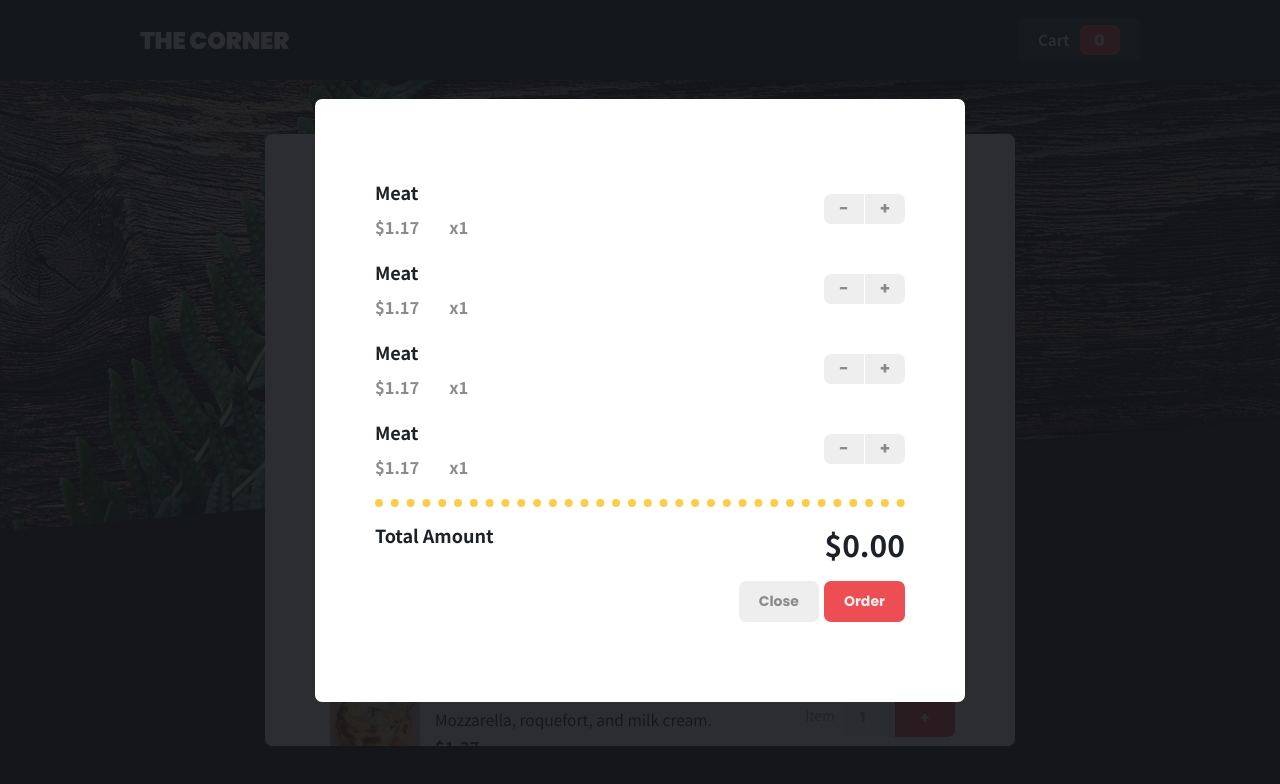
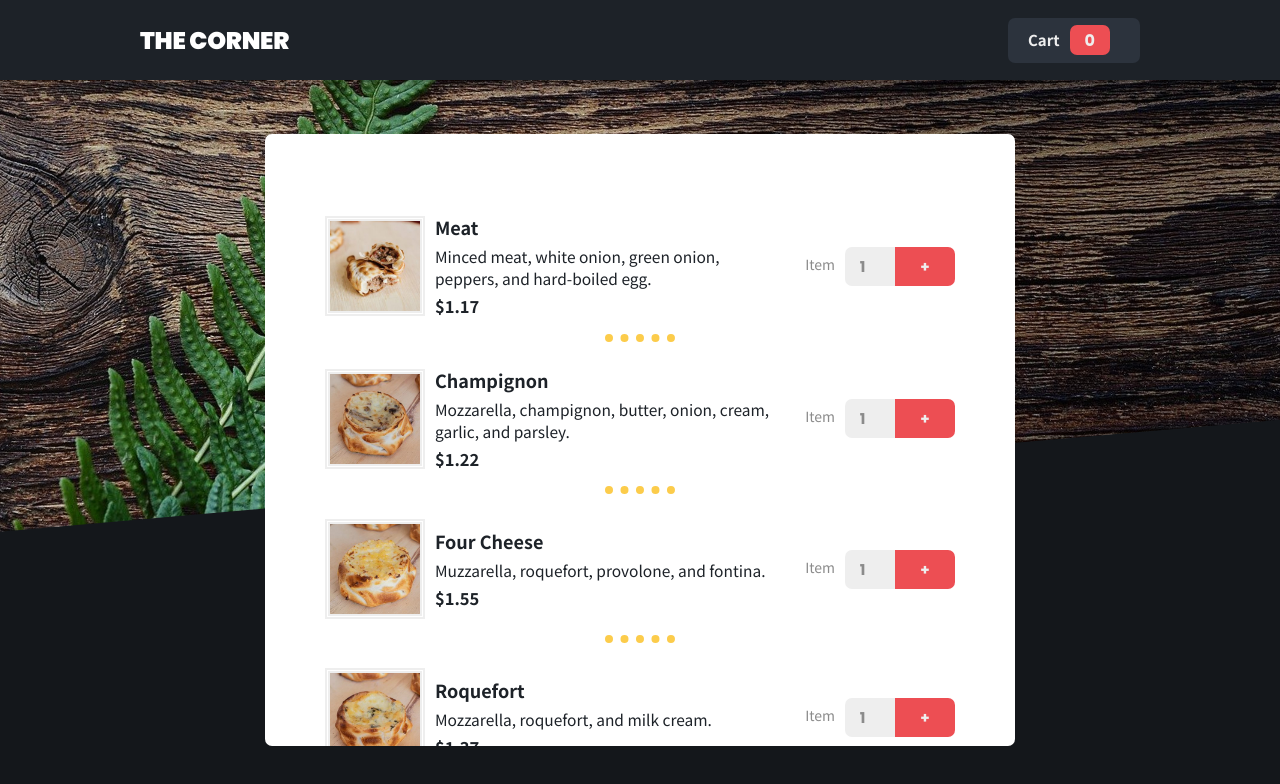
Before and after one commit to nicoPuegher/food-app, a React (Create React App) app: page / in a window 1280 px wide. Shown: the top 784 px of the page. Built offline with nearby package versions, Linux system fonts and the light colour scheme.

Commit message:
add cart visibility logic, cart portal and cart keyboard compatibility

```diff
--- a/public/index.html
+++ b/public/index.html
@@ -15,6 +15,7 @@
   </head>
   <body>
     <noscript>You need to enable JavaScript to run this app.</noscript>
+    <div id="modal"></div>
     <div id="root"></div>
   </body>
 </html>
--- a/src/App.jsx
+++ b/src/App.jsx
@@ -1,14 +1,30 @@
-import React from 'react';
+import React, { useState } from 'react';
 import Cart from './components/Cart/Cart';
 import Header from './components/Header/Header';
 import Main from './components/Main/Main';
 
-const App = () => (
-  <>
-    <Cart />
-    <Header />
-    <Main />
-  </>
-);
+const App = () => {
+  const [cartIsOpen, setCartIsOpen] = useState(false);
+
+  const openCartHandler = () => {
+    setCartIsOpen(true);
+  };
+
+  const closeCartHandler = () => {
+    setCartIsOpen(false);
+  };
+
+  return (
+    <>
+      {cartIsOpen && <Cart onCloseCart={closeCartHandler} />}
+      <Header
+        cartIsOpen={cartIsOpen}
+        onOpenCart={openCartHandler}
+        onCloseCart={closeCartHandler}
+      />
+      <Main />
+    </>
+  );
+};
 
 export default App;
--- a/src/components/Cart/Cart.jsx
+++ b/src/components/Cart/Cart.jsx
@@ -1,16 +1,17 @@
 import React from 'react';
+import ReactDOM from 'react-dom';
+import PropTypes from 'prop-types';
 import styles from './Cart.module.css';
 
-const Cart = () => (
-  <div className={styles.cart}>
-    <div className={styles.backdrop} />
-    <section className={styles.container}>
-      <ul>
-        <li>
+const Cart = ({ onCloseCart }) => {
+  const cartItems = [
+    { id: 'cartItem1', name: 'Meat', quantity: 3, price: 1.17 },
+  ].map((item) => (
+    <li key={item.id}>
       <div className={styles.empanada}>
-            <h3>Meat</h3>
-            <span>$1.17</span>
-            <span>x1</span>
+        <h3>{item.name}</h3>
+        <span>{`$${item.price}`}</span>
+        <span>{`x${item.quantity}`}</span>
       </div>
       <div className={styles.form}>
         <form>
@@ -19,57 +20,32 @@ const Cart = () => (
         </form>
       </div>
     </li>
-        <li>
-          <div className={styles.empanada}>
-            <h3>Meat</h3>
-            <span>$1.17</span>
-            <span>x1</span>
-          </div>
-          <div className={styles.form}>
-            <form>
-              <button type="button">-</button>
-              <button type="button">+</button>
-            </form>
-          </div>
-        </li>
-        <li>
-          <div className={styles.empanada}>
-            <h3>Meat</h3>
-            <span>$1.17</span>
-            <span>x1</span>
-          </div>
-          <div className={styles.form}>
-            <form>
-              <button type="button">-</button>
-              <button type="button">+</button>
-            </form>
-          </div>
-        </li>
-        <li>
-          <div className={styles.empanada}>
-            <h3>Meat</h3>
-            <span>$1.17</span>
-            <span>x1</span>
-          </div>
-          <div className={styles.form}>
-            <form>
-              <button type="button">-</button>
-              <button type="button">+</button>
-            </form>
-          </div>
-        </li>
-      </ul>
+  ));
+
+  return ReactDOM.createPortal(
+    <div className={styles.cart}>
+      <div className={styles.backdrop} onClick={onCloseCart} role="none" />
+      <section className={styles.container}>
+        <ul>{cartItems}</ul>
         <hr />
         <div className={styles.total}>
           <h3>Total Amount</h3>
           <span>$0.00</span>
         </div>
         <div className={styles.buttons}>
-        <button type="button">Close</button>
+          <button type="button" onClick={onCloseCart}>
+            Close
+          </button>
           <button type="button">Order</button>
         </div>
       </section>
-  </div>
+    </div>,
+    document.getElementById('modal')
   );
+};
 
 export default Cart;
+
+Cart.propTypes = {
+  onCloseCart: PropTypes.func.isRequired,
+};
--- a/src/components/Header/Header.jsx
+++ b/src/components/Header/Header.jsx
@@ -1,14 +1,25 @@
 import React from 'react';
+import PropTypes from 'prop-types';
 import styles from './Header.module.css';
 import HeaderCart from './HeaderCart/HeaderCart';
 
-const Header = () => (
+const Header = ({ cartIsOpen, onOpenCart, onCloseCart }) => (
   <header>
     <div className={styles.container}>
       <h2>The Corner</h2>
-      <HeaderCart />
+      <HeaderCart
+        cartIsOpen={cartIsOpen}
+        onOpenCart={onOpenCart}
+        onCloseCart={onCloseCart}
+      />
     </div>
   </header>
 );
 
 export default Header;
+
+Header.propTypes = {
+  cartIsOpen: PropTypes.bool.isRequired,
+  onOpenCart: PropTypes.func.isRequired,
+  onCloseCart: PropTypes.func.isRequired,
+};
--- a/src/components/Header/HeaderCart/HeaderCart.jsx
+++ b/src/components/Header/HeaderCart/HeaderCart.jsx
@@ -1,11 +1,37 @@
 import React from 'react';
+import PropTypes from 'prop-types';
 import styles from './HeaderCart.module.css';
 
-const HeaderCart = () => (
-  <div className={styles.cart}>
-    <span>Cart</span>
-    <button type="button">0</button>
-  </div>
-);
+const HeaderCart = ({ cartIsOpen, onOpenCart, onCloseCart }) => {
+  const keyDownHandler = (event) => {
+    if (cartIsOpen) {
+      if (event.keyCode === 32 || event.keyCode === 13) {
+        onCloseCart();
+      }
+    } else if (!cartIsOpen) {
+      if (event.keyCode === 32 || event.keyCode === 13) {
+        onOpenCart();
+      }
+    }
+  };
 
+  return (
+    <div
+      className={styles.cart}
+      onClick={onOpenCart}
+      onKeyDown={keyDownHandler}
+      role="button"
+      tabIndex={0}
+    >
+      <span>Cart</span>
+      <span>0</span>
+    </div>
+  );
+};
 export default HeaderCart;
+
+HeaderCart.propTypes = {
+  cartIsOpen: PropTypes.bool.isRequired,
+  onOpenCart: PropTypes.func.isRequired,
+  onCloseCart: PropTypes.func.isRequired,
+};
--- a/src/components/Header/HeaderCart/HeaderCart.module.css
+++ b/src/components/Header/HeaderCart/HeaderCart.module.css
@@ -12,6 +12,16 @@
   margin-right: 1rem;
 }
 
+.cart span:nth-of-type(2) {
+  font-family: var(--main-font);
+  font-size: 1.5rem;
+  padding: 0.25rem 1.5rem;
+  border: none;
+  border-radius: 0.7rem;
+  color: var(--gray);
+  background-color: var(--red);
+}
+
 @media (min-width: 768px) {
   .cart {
     height: 4.5rem;
@@ -22,3 +32,9 @@
     padding-bottom: 0.15rem;
   }
 }
+
+@media (min-width: 768px) {
+  .cart span:nth-of-type(2) {
+    font-size: 1.6rem;
+  }
+}
--- a/src/index.css
+++ b/src/index.css
@@ -131,12 +131,6 @@ input {
     font-size: 1.45rem;
   }
 }
-/*
-@media (min-width: 321px) and (max-width: 399px) {
-  h3 {
-    font-size: 1.6rem;
-  }
-} */
 
 @media (min-width: 321px) and (max-width: 450px) {
   h3 {
```
Lines whose indentation alone changed are shown as unchanged.
